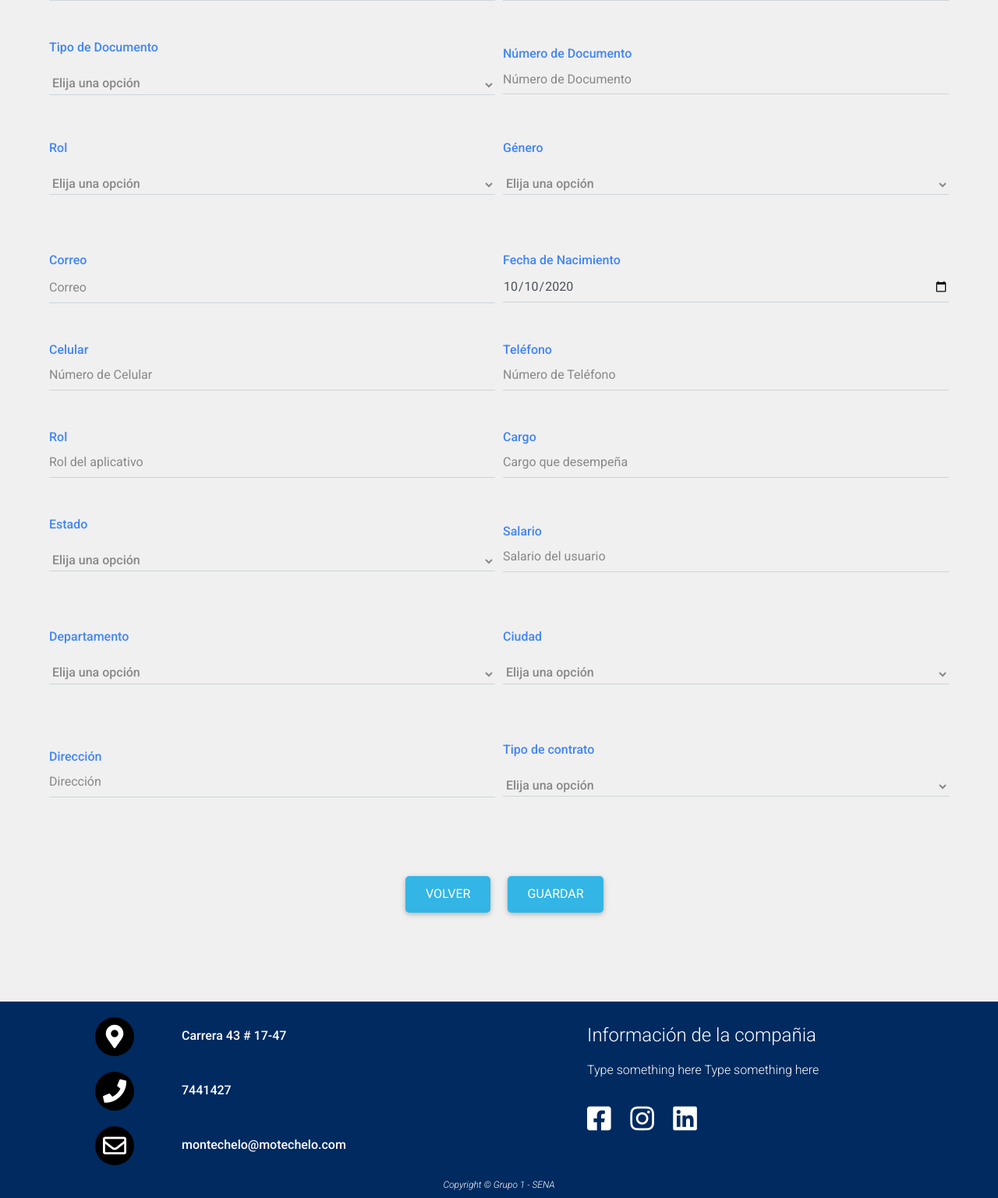
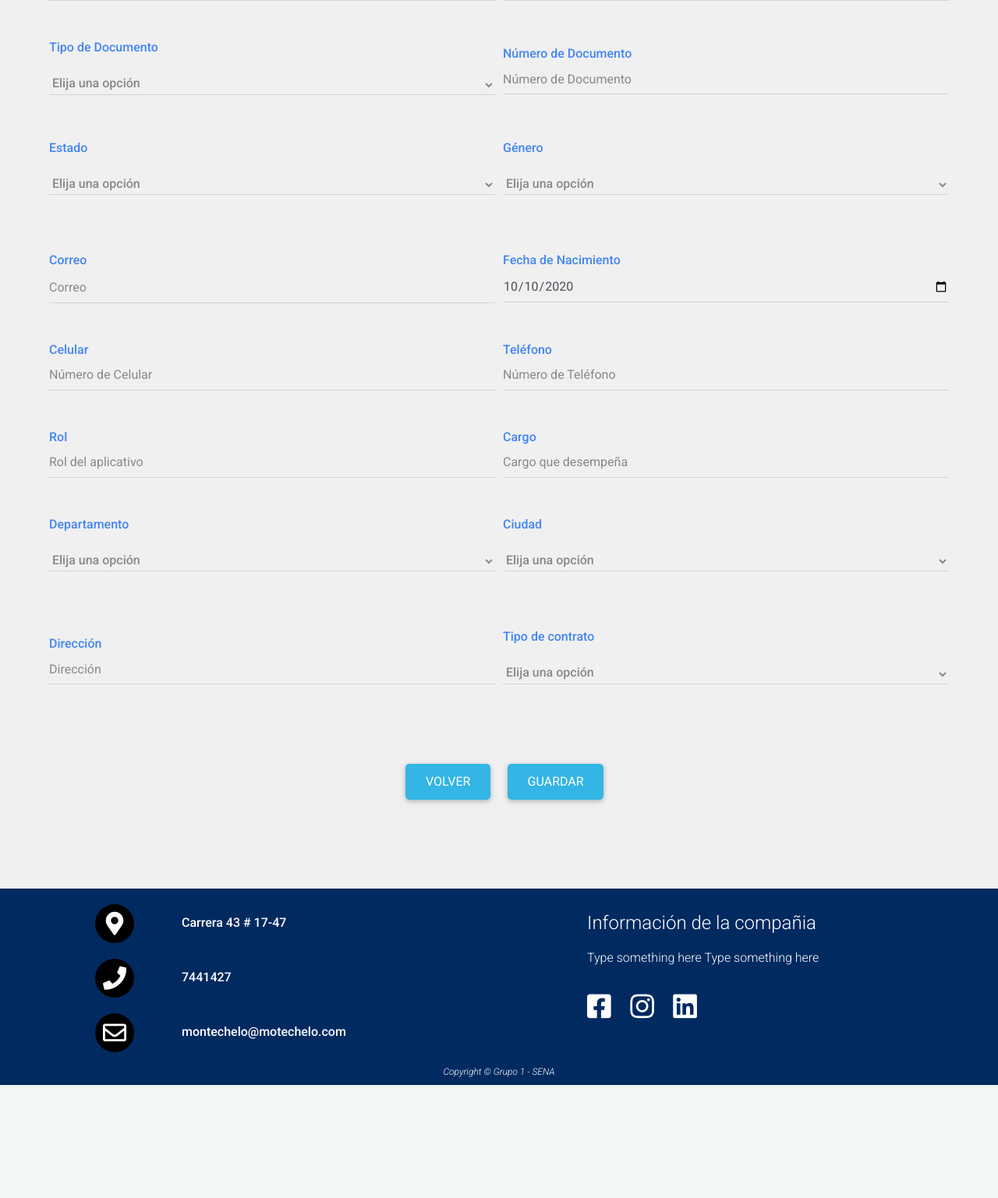
Before and after one commit to jaiderbernal90/p_montechelo, a PHP site: page /view/admin/addUser.php in a window 1280 px wide. Shown: the part 295-1832 px from the top of the page at 78% size. After the commit the page ends 1687 px from the top, so only its background shows below. Run offline with PHP 8.4, Linux system fonts and the light colour scheme; the visitor is signed in with stand-in values (Sample User, id 1); some libraries are stand-ins or nearby versions.

Commit message:
Add User - form

```diff
--- a/view/admin/addUser.php
+++ b/view/admin/addUser.php
@@ -101,16 +101,15 @@
                     <div class="form-row">
                         <!-- Grid column -->
                         <div class="col-md-6">
-                        <!-- Material input -->
-                        <div class="md-form form-group mt-2">
-                            <p class="tite text-primary">Rol</p>
-                            <select class="seleccionar md-form w-100">
-                                <option value="" disabled selected>Elija una opción</option>
-                                <option value="1">Colaborador</option>
-                                <option value="2">Líder</option>
-                                <option value="3">Administrador</option>
+                            <!-- Material input -->
+                            <div class="md-form form-group mt-2">
+                                <p class="tite text-primary">Estado</p>
+                                <select class="seleccionar md-form w-100">
+                                    <option value="" disabled selected>Elija una opción</option>
+                                    <option value="1">Activo</option>
+                                    <option value="2">Inactivo</option>
                             </select>
-                        </div>
+                            </div>
                         </div>
                         <!-- Grid column -->
 
@@ -205,30 +204,7 @@
 
                     <!-- Grid row -->
                     <div class="form-row">
-                        <!-- Grid column -->
-                        <div class="col-md-6">
-                            <!-- Material input -->
-                            <div class="md-form form-group">
-                                <p class="tite text-primary">Estado</p>
-                                <select class="seleccionar md-form w-100">
-                                    <option value="" disabled selected>Elija una opción</option>
-                                    <option value="1">Activo</option>
-                                    <option value="2">Inactivo</option>
-                            </select>
-                            </div>
-                        </div>
-                        <!-- Grid column -->
 
-                        <!-- Grid column -->
-                        <div class="col-md-6">
-                            <!-- Material input -->
-                            <div class="md-form form-group ar-input">
-                                <p class="tite text-primary">Salario</p>
-                                <input type="number" class="form-control inputs"
-                                placeholder="Salario del usuario">
-                            </div>
-                        </div>
-                        <!-- Grid column -->
                     </div>
                     <!-- Grid row -->
                     <!-- Grid row -->
```
